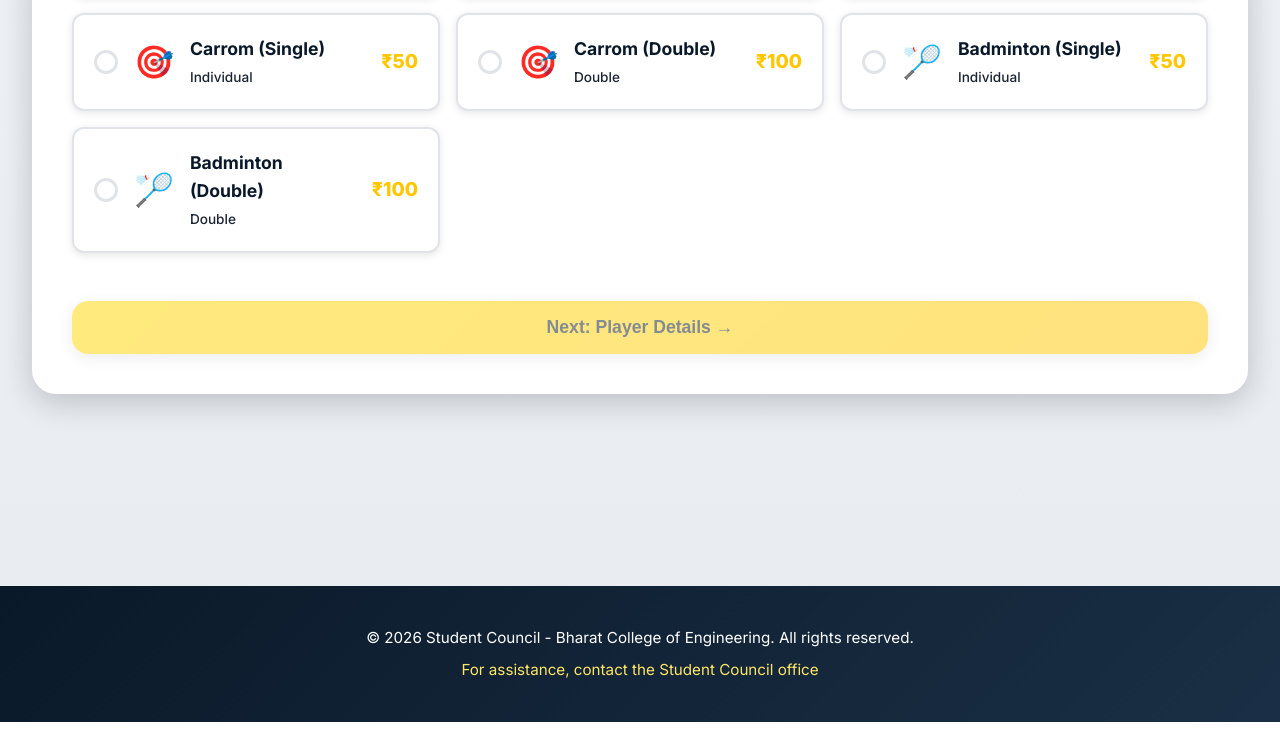
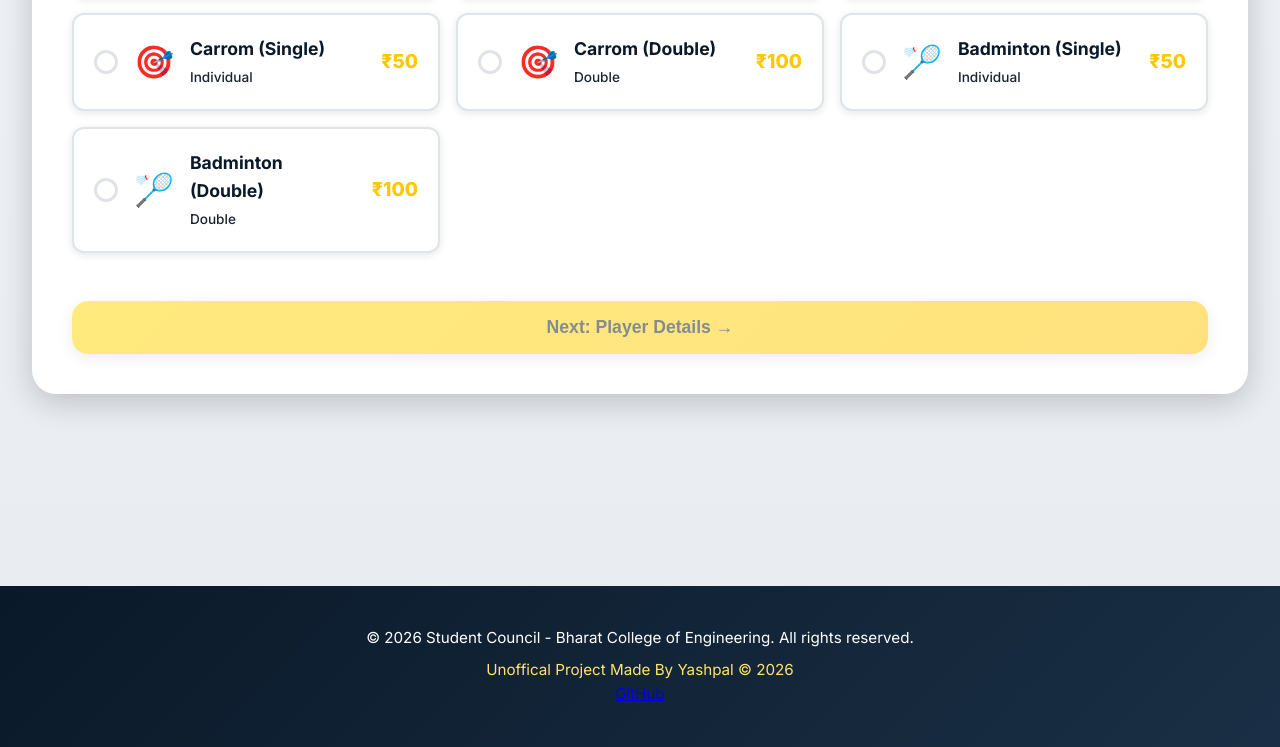
Before and after one commit to yashpalsince2004/sports_registrartion, a plain HTML site: page index.html in a window 1280 px wide. Shown: the part 1387-2134 px from the top of the page. Before the commit the page ends 2109 px from the top, so only its background shows below. Drawn offline with nearby package versions, Linux system fonts and the light colour scheme; a script that the page names is missing.

```diff
--- a/index.html
+++ b/index.html
@@ -380,7 +380,9 @@
           rights reserved.
         </p>
         <p class="footer-note">
-          For assistance, contact the Student Council office
+          Unoffical Project Made By Yashpal &copy; 2026
+          <br />
+          <a href="https://github.com/yashpalsince2004/sports_registrartion.git" color="white" target="_blank">GitHub</a>
         </p>
       </div>
     </footer>
```
